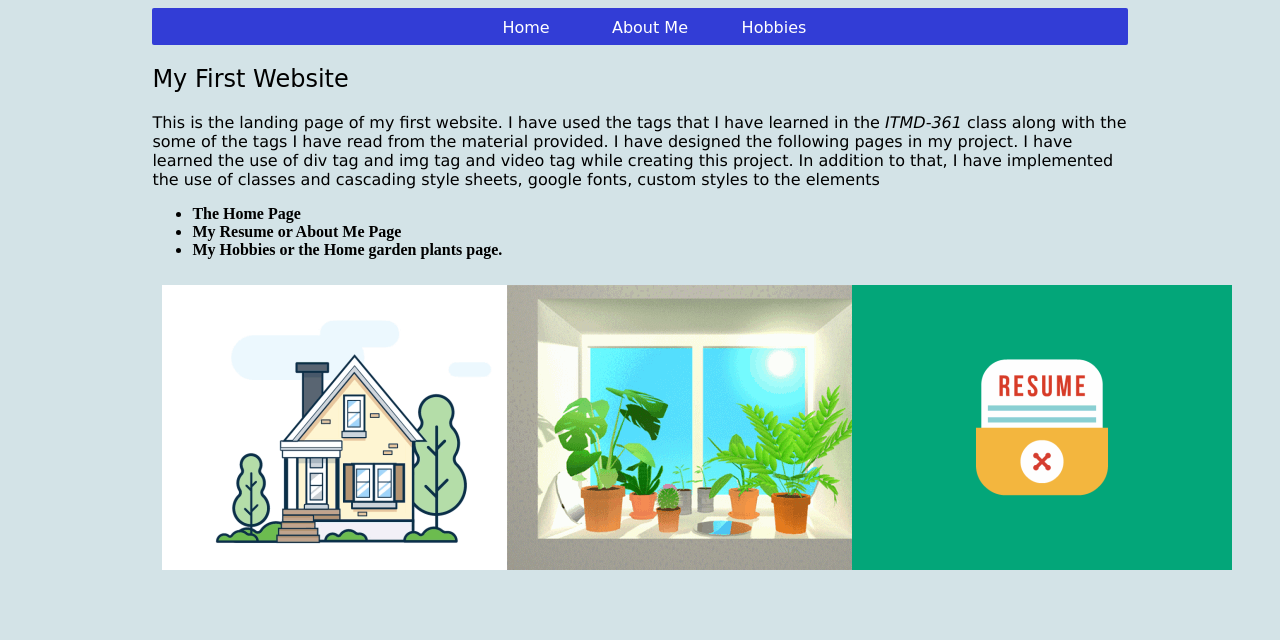
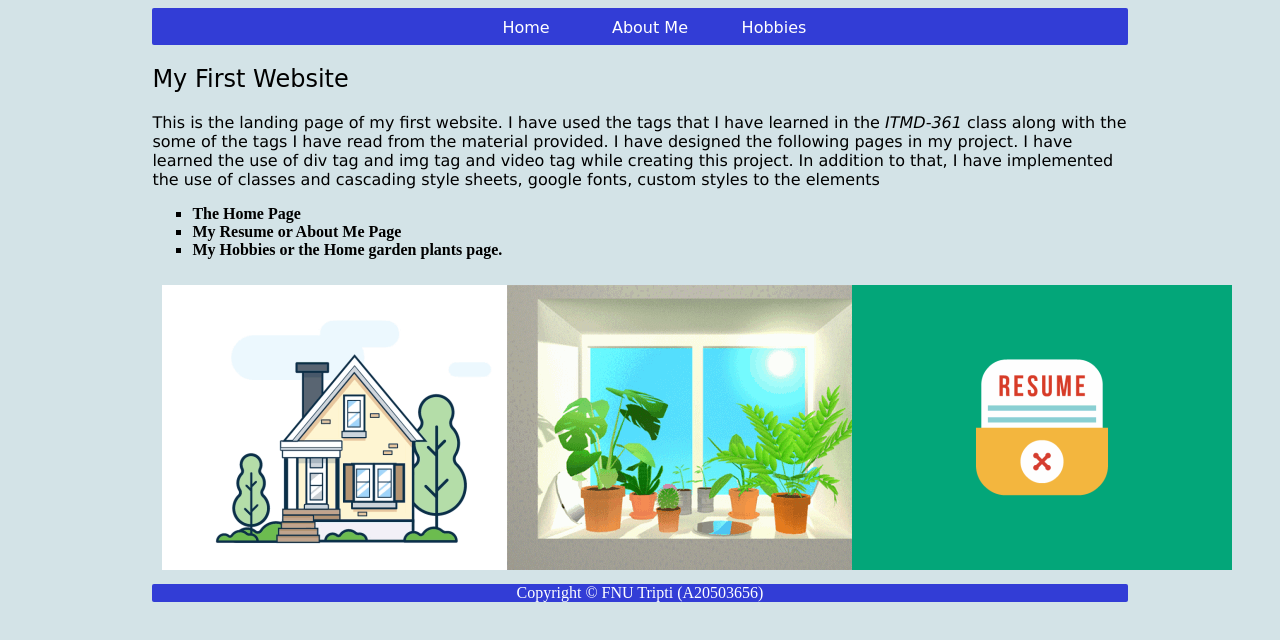
Before and after one commit to FNU-Tripti/project_02, a plain HTML site: page index.html in a window 1280 px wide. Drawn offline with Linux system fonts and the light colour scheme; a web font is replaced by a local one.

Commit message:
Fixed the lists

```diff
--- a/css/main.css
+++ b/css/main.css
@@ -12,10 +12,22 @@ p {
   font-family: Verdana, Geneva, Tahoma, sans-serif;
 }
 
-nav#horz1 {
+nav#horz1, .fixed-footer {
   background-color: rgb(50, 61, 214);
   border-radius: 2px;
   display: block;
+  width: 100%;
+}
+
+.fixed-footer{
+  bottom: 0;
+  text-align: center;
+  color: #fff;
+}
+
+.foot{
+  width: 80%;
+  margin: 0 auto;
 }
 
 nav#horz1 ul {
@@ -68,6 +80,7 @@ nav#horz1 ul li a:hover {
 
 .row{
   display: flex;
+  width: 100%;
 }
 .column {
   float: left;
@@ -87,3 +100,15 @@ h3.video{
 .container.frame{
   display: block;
 }
+
+div#experience{
+  display:block;
+}
+
+div#experience ul {
+  list-style: square;
+}
+
+div#experience ul li:hover{
+  font-size: 1.5em;
+}
--- a/index.html
+++ b/index.html
@@ -21,11 +21,13 @@
 	      <h2>My First Website</h2>
 		  <p>This is the landing page of my first website. I have used the tags that I have learned in the <em>ITMD-361</em> class along with the some of the tags I have read from the material provided. I have designed the following pages in my project. I have learned the use of div tag and img tag and video tag while creating this project. In addition to that, I have implemented the use of classes and cascading style sheets, google fonts, custom styles to the elements</p>
 		</section>
-		<ul>
-		  <li><strong>The Home Page</strong></li>
-		  <li><strong>My Resume or About Me Page</strong></li>
-		  <li><strong>My Hobbies or the Home garden plants page.</strong></li>
-		</ul>
+		<div id="experience">
+		  <ul>
+		    <li><strong>The Home Page</strong></li>
+		    <li><strong>My Resume or About Me Page</strong></li>
+		    <li><strong>My Hobbies or the Home garden plants page.</strong></li>
+		  </ul>
+	    </div>
 	  </div>
 	  <div class="row">
 		<div class="column">
@@ -38,5 +40,8 @@
 		  <img src="images/home/resume1.gif" alt="About Me"/>
 		</div>
 	  </div>
+	  <div class="fixed-footer">
+        <div class="foot">Copyright &copy; FNU Tripti (A20503656)</div>
+      </div>
   </body>
 </html>
```
Also changed, not shown: garden.html (+6 -3 lines), resume.html (+7 -0 lines).
